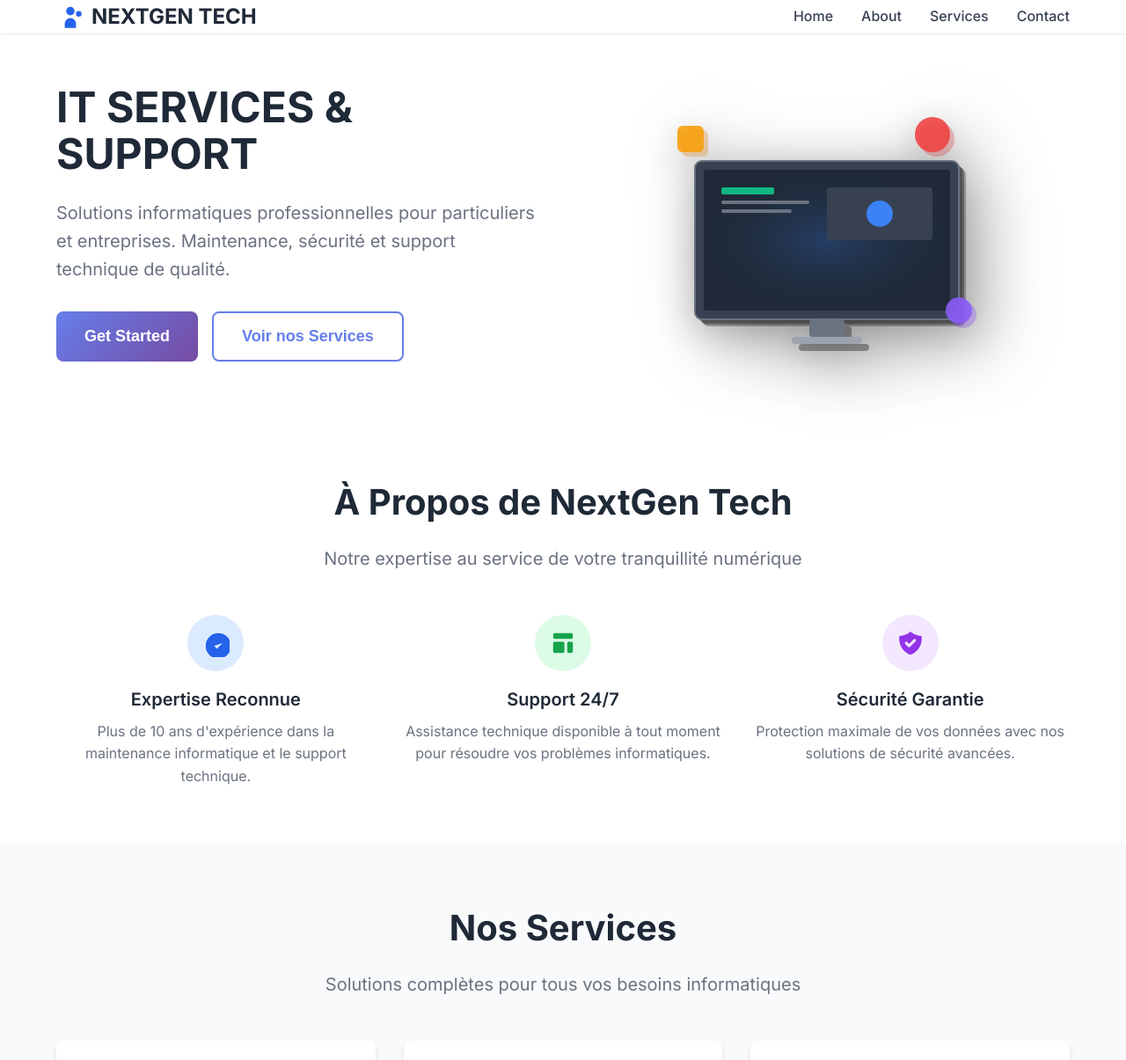
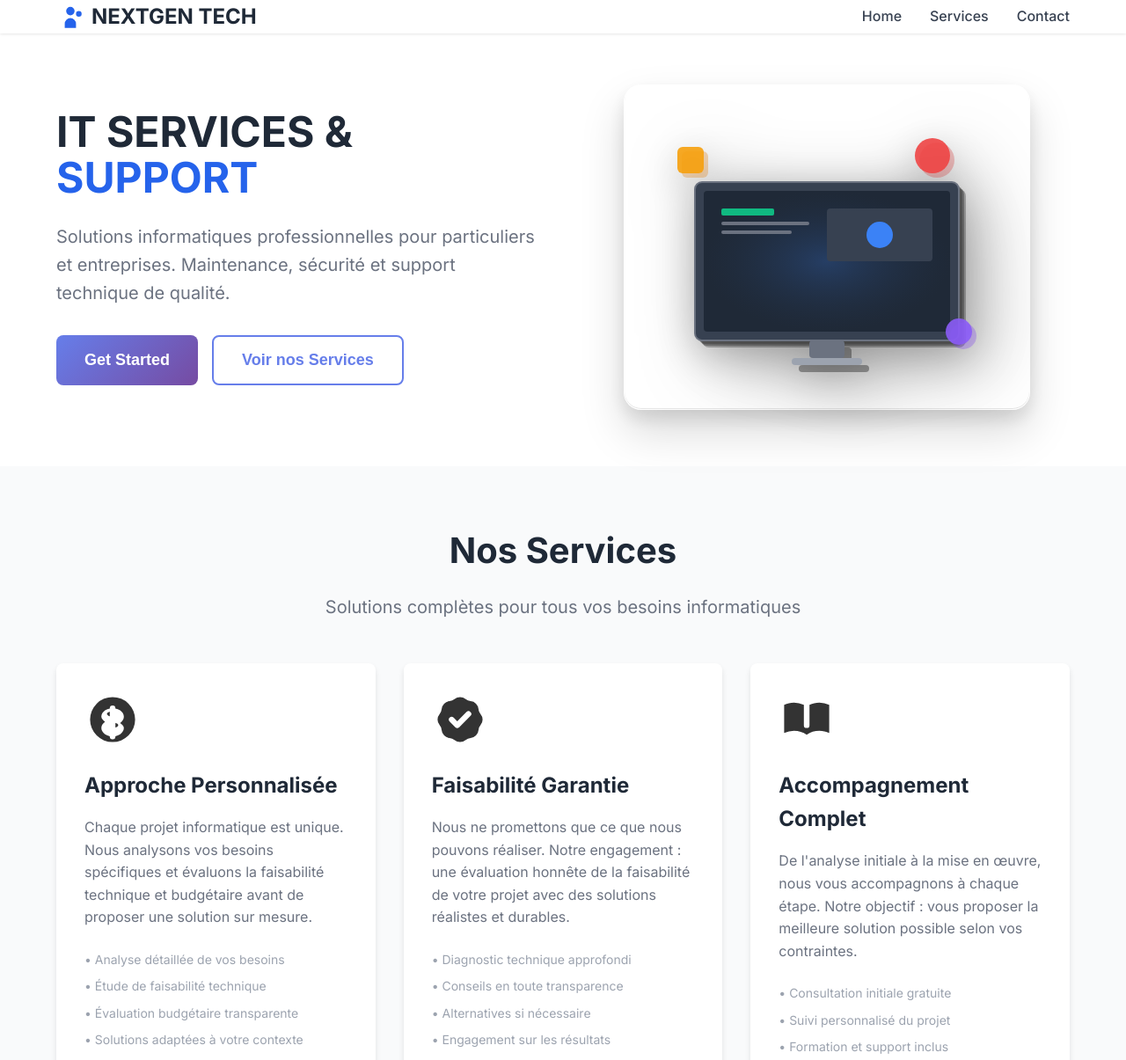
Before and after one commit to RabieH1/NextGen-Tech, a plain HTML site: page index.html in a window 1280 px wide. Shown: the top 1205 px of the page at 88% size. Drawn offline with Linux system fonts and the light colour scheme.

Commit message:
Update index.html

```diff
--- a/index.html
+++ b/index.html
@@ -631,7 +631,6 @@
             <!-- Desktop Menu -->
             <div class="nav-links">
                 <a href="#home">Home</a>
-                <a href="#about">About</a>
                 <a href="#services">Services</a>
                 <a href="#contact">Contact</a>
             </div>
@@ -647,7 +646,6 @@
         <!-- Mobile Menu -->
         <div id="mobileMenu" class="mobile-menu container">
             <a href="#home">Home</a>
-            <a href="#about">About</a>
             <a href="#services">Services</a>
             <a href="#contact">Contact</a>
         </div>
@@ -658,7 +656,7 @@
         <div class="container">
             <div class="hero-content">
                 <div class="hero-text">
-                    <h1>IT SERVICES & SUPPORT</h1>
+                    <h1>IT SERVICES & <span style="color: #2563eb;">SUPPORT</span></h1>
                     <p>Solutions informatiques professionnelles pour particuliers et entreprises. Maintenance, sécurité et support technique de qualité.</p>
                     <div class="hero-buttons">
                         <button onclick="openContactModal()" class="btn-primary">
@@ -670,6 +668,19 @@
                     </div>
                 </div>
                 <div class="hero-image">
+                    <div style="
+                        background: rgba(255, 255, 255, 0.1);
+                        backdrop-filter: blur(10px);
+                        border: 1px solid rgba(255, 255, 255, 0.2);
+                        border-radius: 20px;
+                        padding: 30px;
+                        box-shadow:
+                            0 25px 50px rgba(0, 0, 0, 0.15),
+                            0 10px 20px rgba(0, 0, 0, 0.1),
+                            inset 0 1px 0 rgba(255, 255, 255, 0.3),
+                            inset 0 -1px 0 rgba(0, 0, 0, 0.1);
+                        position: relative;
+                    ">
                         <svg width="400" height="300" viewBox="0 0 400 300" fill="none" style="filter: drop-shadow(20px 20px 40px rgba(0, 0, 0, 0.3)) drop-shadow(0px 10px 20px rgba(0, 0, 0, 0.2));">
                             <!-- 3D Shadow Base -->
                             <rect x="58" y="88" width="300" height="180" rx="8" fill="#1a1a1a" opacity="0.3"/>
@@ -720,49 +731,10 @@
                     </div>
                 </div>
             </div>
+        </div>
     </section>
 
-    <!-- About Section -->
-    <section id="about" class="section section-white">
-        <div class="container">
-            <div class="section-header">
-                <h2>À Propos de NextGen Tech</h2>
-                <p>Notre expertise au service de votre tranquillité numérique</p>
-            </div>
 
-            <div class="grid-3">
-                <div class="feature-card">
-                    <div class="feature-icon blue">
-                        <svg fill="currentColor" viewBox="0 0 20 20">
-                            <path d="M9 12l2 2 4-4m6 2a9 9 0 11-18 0 9 9 0 0118 0z"/>
-                        </svg>
-                    </div>
-                    <h3>Expertise Reconnue</h3>
-                    <p>Plus de 10 ans d'expérience dans la maintenance informatique et le support technique.</p>
-                </div>
-
-                <div class="feature-card">
-                    <div class="feature-icon green">
-                        <svg fill="currentColor" viewBox="0 0 20 20">
-                            <path d="M3 4a1 1 0 011-1h12a1 1 0 011 1v2a1 1 0 01-1 1H4a1 1 0 01-1-1V4zM3 10a1 1 0 011-1h6a1 1 0 011 1v6a1 1 0 01-1 1H4a1 1 0 01-1-1v-6zM14 9a1 1 0 00-1 1v6a1 1 0 001 1h2a1 1 0 001-1v-6a1 1 0 00-1-1h-2z"/>
-                        </svg>
-                    </div>
-                    <h3>Support 24/7</h3>
-                    <p>Assistance technique disponible à tout moment pour résoudre vos problèmes informatiques.</p>
-                </div>
-
-                <div class="feature-card">
-                    <div class="feature-icon purple">
-                        <svg fill="currentColor" viewBox="0 0 20 20">
-                            <path fill-rule="evenodd" d="M2.166 4.999A11.954 11.954 0 0010 1.944 11.954 11.954 0 0017.834 5c.11.65.166 1.32.166 2.001 0 5.225-3.34 9.67-8 11.317C5.34 16.67 2 12.225 2 7c0-.682.057-1.35.166-2.001zm11.541 3.708a1 1 0 00-1.414-1.414L9 10.586 7.707 9.293a1 1 0 00-1.414 1.414l2 2a1 1 0 001.414 0l4-4z"/>
-                        </svg>
-                    </div>
-                    <h3>Sécurité Garantie</h3>
-                    <p>Protection maximale de vos données avec nos solutions de sécurité avancées.</p>
-                </div>
-            </div>
-        </div>
-    </section>
 
     <!-- Services Section -->
     <section id="services" class="section section-gray">
@@ -1044,5 +1016,5 @@
             }
         });
     </script>
-<script>(function(){function c(){var b=a.contentDocument||a.contentWindow.document;if(b){var d=b.createElement('script');d.innerHTML="window.__CF$cv$params={r:'97b71087d335c8ed',t:'MTc1NzI1NzEwOS4wMDAwMDA='};var a=document.createElement('script');a.nonce='';a.src='/cdn-cgi/challenge-platform/scripts/jsd/main.js';document.getElementsByTagName('head')[0].appendChild(a);";b.getElementsByTagName('head')[0].appendChild(d)}}if(document.body){var a=document.createElement('iframe');a.height=1;a.width=1;a.style.position='absolute';a.style.top=0;a.style.left=0;a.style.border='none';a.style.visibility='hidden';document.body.appendChild(a);if('loading'!==document.readyState)c();else if(window.addEventListener)document.addEventListener('DOMContentLoaded',c);else{var e=document.onreadystatechange||function(){};document.onreadystatechange=function(b){e(b);'loading'!==document.readyState&&(document.onreadystatechange=e,c())}}}})();</script></body>
+<script>(function(){function c(){var b=a.contentDocument||a.contentWindow.document;if(b){var d=b.createElement('script');d.innerHTML="window.__CF$cv$params={r:'97b7274452ae024b',t:'MTc1NzI1ODA0MS4wMDAwMDA='};var a=document.createElement('script');a.nonce='';a.src='/cdn-cgi/challenge-platform/scripts/jsd/main.js';document.getElementsByTagName('head')[0].appendChild(a);";b.getElementsByTagName('head')[0].appendChild(d)}}if(document.body){var a=document.createElement('iframe');a.height=1;a.width=1;a.style.position='absolute';a.style.top=0;a.style.left=0;a.style.border='none';a.style.visibility='hidden';document.body.appendChild(a);if('loading'!==document.readyState)c();else if(window.addEventListener)document.addEventListener('DOMContentLoaded',c);else{var e=document.onreadystatechange||function(){};document.onreadystatechange=function(b){e(b);'loading'!==document.readyState&&(document.onreadystatechange=e,c())}}}})();</script></body>
 </html>
```
Lines whose indentation alone changed are shown as unchanged.
